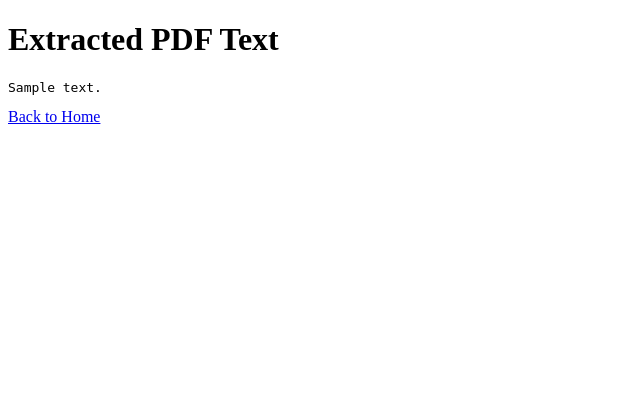
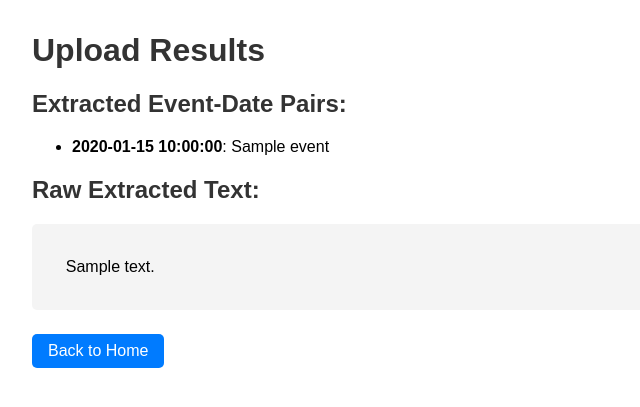
Before and after one commit to hillmeade/syllabi-to-calendar, a Flask app: template templates/results.html in a window 1280 px wide. Shown: the top 407 px of the page, without its empty margins (0-640 px from the left). Run offline with Flask 3, Linux system fonts and the light colour scheme; the template is opened without the code that fills it: most values are stand-ins (such as "Sample title", 1, 10 or a date in 2020).

```diff
--- a/app.py
+++ b/app.py
@@ -2,7 +2,14 @@ from flask import Flask, render_template, request, redirect, url_for, flash
 from werkzeug.utils import secure_filename
 import os
 import pdfplumber
-import re
+import ollama
+import json
+from google.auth.transport.requests import Request
+from google.oauth2.credentials import Credentials
+from google_auth_oauthlib.flow import InstalledAppFlow
+from googleapiclient.discovery import build
+from googleapiclient.errors import HttpError
+from datetime import datetime
 
 app = Flask(__name__)
 
@@ -10,14 +17,15 @@ app = Flask(__name__)
 UPLOAD_FOLDER = 'uploads'
 ALLOWED_EXTENSIONS = {'pdf'}
 
-
 # Tells Flask where to save uploads, secret key is needed for flash messages
 app.config['UPLOAD_FOLDER'] = UPLOAD_FOLDER
 app.secret_key = 'supersecretkey'
 
-
 # Ensures uploads folder exists
 os.makedirs(UPLOAD_FOLDER, exist_ok=True)
+
+# Google Calendar API Scope
+SCOPES = ['https://www.googleapis.com/auth/calendar']
 
 """
 # Name: allowed_file - File Type Validator
@@ -28,7 +36,6 @@ os.makedirs(UPLOAD_FOLDER, exist_ok=True)
 def allowed_file(filename):
     # Checks if there is a '.' in the filename and gets the extension after the last dot
     return '.' in filename and filename.rsplit('.', 1)[1].lower() in ALLOWED_EXTENSIONS
-
 
 
 """
@@ -45,6 +52,7 @@ def home():
 
     # Renders the home HTML template a makes the message variable available to use in the template to display messages
     return render_template('home.html', message=message)
+
 
 """
 # Name: upload_file - File Upload Route Handler
@@ -88,15 +96,16 @@ def upload_file():
                 # Append text from each page with the newline operator
                 text += page.extract_text() + "\n"
 
-        # Extract dates from the extracted text
-        dates = extract_dates(text)
-        # Prints detected dates to the terminal for debugging
-        print("---- Detected Dates ----")
-        print(dates)
+        # Extracts events and dates using Ollama
+        events_and_dates = extract_events_with_ollama(text)
+
+        # Debug: print to terminal
+        print("---- Detected Events + Dates (Ollama) ----")
+        print(events_and_dates)
 
         # Flashes a success message
         flash('File uploaded successfully!')
-        return render_template('results.html', text=text)
+        return render_template('results.html', text=text, events_and_dates=events_and_dates)
     else:
         # Flashes an error message
         flash('Invalid file type. Please upload a PDF.')
@@ -105,35 +114,72 @@ def upload_file():
 
 
 """
-# Name: extract_dates - PDF Date Extractor
-# Desc: Extracts date strings from a block of text using regular expressions. Supports common formats like "Sept 10", "10/05/25", and "10-05-2025".
-# Precondition: text is a string containing extracted text from a PDF or other source
-# Postcondition: Returns a list of date strings found in the text
+# Name: extract_events_with_ollama - AI-Powered Event Extractor
+# Desc: Uses Ollama's llama3.2 model to extract important dates and events from syllabus text
+# Precondition: text is a string containing extracted PDF content, Ollama service is running
+# Postcondition: Returns a list of dictionaries with 'event' and 'date' keys
 """
-def extract_dates(text):
-    # Normalize whitespace: replaces multiple spaces/newlines with a single space
-    cleaned = re.sub(r'\s+', ' ', text)
+def extract_events_with_ollama(text):
+    prompt = f"""
+    You are analyzing a course syllabus. Extract all important dates and events.
+    Return ONLY a JSON array of objects with this format:
+    [
+        {{"event": "Assignment 1", "date": "September 15"}}
+        {{"event": "Midterm Exam", "date": "October 20"}}
+    ]
+    Important:
+    - Include assignments, exams, quizzes, project deadlines, and other academic events
+    - Use clear, concise event names
+    - Keep dates in a readable format (e.g., "September 15" or "Sept 15")
+    - Return ONLY the JSON array, no other text
 
-    # List of regex patterns for several common date formats
-    date_patterns = [
-        # Pattern 1: Month Names and day e.g (October 15, Sept 5, Aug 10)
-        r'\b(?:Jan|Feb|Mar|Apr|May|Jun|Jul|Aug|Sep|Sept|Oct|Nov|Dec)[a-z]*\s+\d{1,2}\b',
-        # Pattern 2: Slash-separated dates e.g. (10/15/25, 9/10/2025)
-        r'\b\d{1,2}/\d{1,2}/\d{2,4}\b',
-        # Pattern 3: Dash-seperated dates e.g. (10-05-25, 9-10-2025)
-        r'\b\d{1,2}-\d{1,2}-\d{2,4}\b'
-    ]
+    Syllabus text:
+    {text}
+    """
 
-    # List to store all matched date strings
-    dates = []
-    for pattern in date_patterns:
-        # Finds all matches for the current pattern (case-insensitive)
-        matches = re.findall(pattern, cleaned, flags=re.IGNORECASE)
-        # Adds matches to the overall list
-        dates.extend(matches)
+    try:
+        # Sends a request to Ollama
+        response = ollama.chat(model='llama3.2', messages=[{'role': 'user', 'content': prompt}])
 
-    return dates
+        # Extracts the response text
+        response_text = response['message']['content']
 
+        # Parses JSON response
+        events = json.loads(response_text)
+        return events
+
+    except Exception as e:
+        print(f"Error extracting eevnts: {e}")
+        return []
+
+
+"""
+# Name: get_calendar_service - Google Calendar API Authentication
+# Desc: Authenticates user with Google Calendar API and returns an authorized service object for making API calls
+# Precondition: credentials.json exists in project root, Google Calendar API is enabled in Google Cloud Console
+# Postcondition: Returns an authenticated Google Calendar service object, creates/refreshes token.json for future use
+"""
+def get_calendar_service():
+    creds = None
+
+    # Token.json stores the user's access and refresh tokens
+    if os.path.exists('token.json'):
+        creds = Credentials.from_authorized_user_file('token.json', SCOPES)
+
+    # If there are no valid credentials, let the user log in
+    if not creds or not creds.valid:
+        if creds and creds.expired and creds.refresh_token:
+            creds.refresh(Request())
+        else:
+            flow = InstalledAppFlow.from_client_secrets_file('credentials.json', SCOPES)
+            creds = flow.run_local_server(port=0)
+
+        # Saves the credentials for the next run
+        with open('token.json', 'w') as token:
+            token.write(creds.to_json())
+
+    service = build('calendar', 'v3', credentials=creds)
+    return service
 
 # Only starts the web server if this file is being run directly
 if __name__ == '__main__':
--- a/templates/results.html
+++ b/templates/results.html
@@ -2,17 +2,38 @@
 <html lang="en">
 <head>
   <meta charset="UTF-8">
-  <title>Parsed Results</title>
+  <title>Results - Syllabi to Calendar</title>
+  <style>
+    body { font-family: Arial, sans-serif; margin: 2rem; }
+    h1, h2 { color: #333; }
+    .event-list { margin-top: 1rem; }
+    .event-item { margin-bottom: 0.5rem; }
+    .raw-text { white-space: pre-wrap; background: #f4f4f4; padding: 1rem; border-radius: 5px; }
+    .back-button { margin-top: 1.5rem; display: inline-block; padding: 0.5rem 1rem; background: #007bff; color: white; text-decoration: none; border-radius: 5px; }
+    .back-button:hover { background: #0056b3; }
+  </style>
 </head>
 <body>
-  <h1>Extracted PDF Text</h1>
+  <h1>Upload Results</h1>
 
-  {% if text %}
-    <pre>{{ text }}</pre>
-  {% else %}
-    <p>No text extracted.</p>
-  {% endif %}
+  <h2>Extracted Event-Date Pairs:</h2>
+  <div class="event-list">
+    {% if events_and_dates %}
+      <ul>
+        {% for item in events_and_dates %}
+          <li class="event-item"><strong>{{ item.date }}</strong>: {{ item.event }}</li>
+        {% endfor %}
+      </ul>
+    {% else %}
+      <p>No events detected.</p>
+    {% endif %}
+  </div>
 
-  <a href="{{ url_for('home') }}">Back to Home</a>
+  <h2>Raw Extracted Text:</h2>
+  <div class="raw-text">
+    {{ text }}
+  </div>
+
+  <a href="{{ url_for('home') }}" class="back-button">Back to Home</a>
 </body>
 </html>
```
Also changed, not shown: 1 other file.
